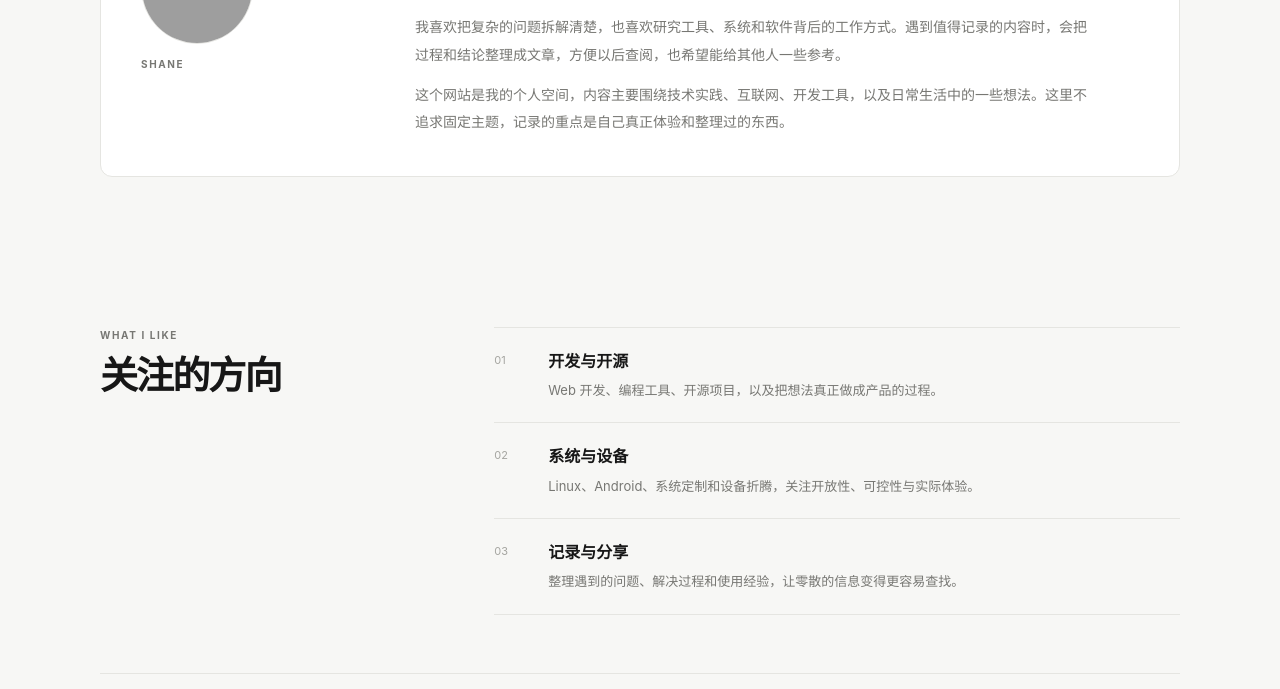
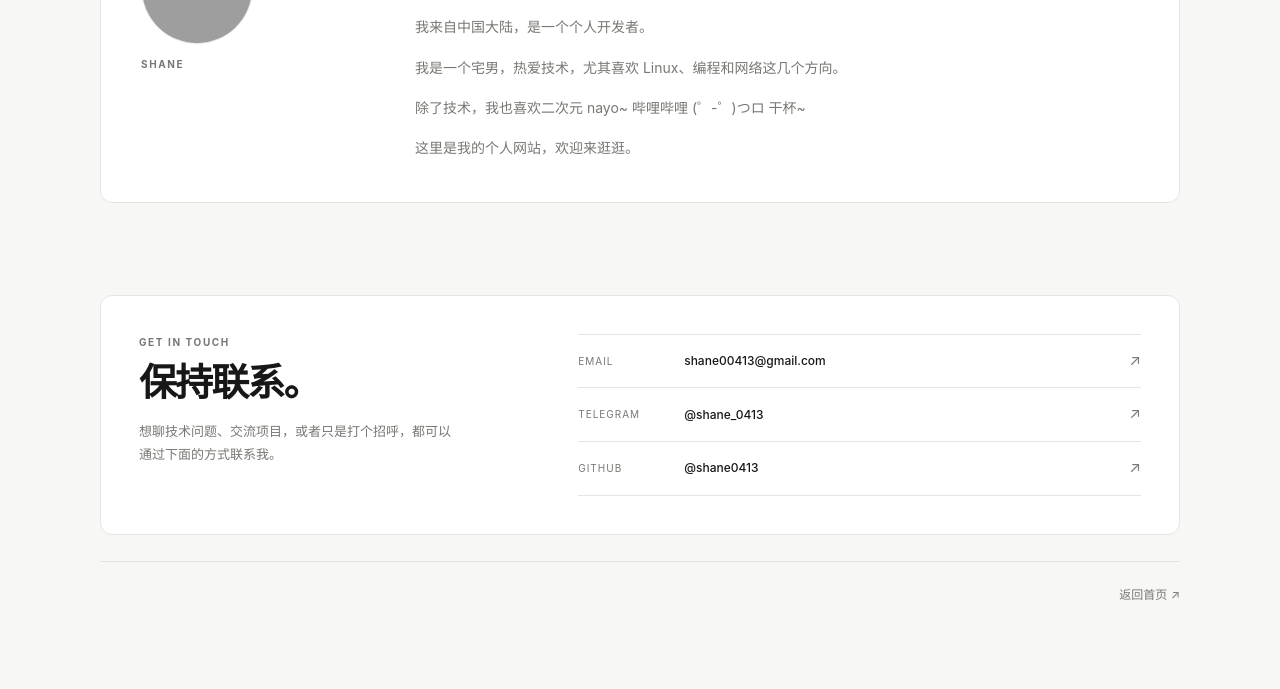
Before and after one commit to shane0413/blog, an Astro site: page /about in a window 1280 px wide. Shown: the part 451-1140 px from the top of the page. Built offline with nearby package versions, Linux system fonts and the light colour scheme; Astro itself is replaced by a stand-in of ours; grey boxes are pictures that could not be loaded.

Commit message:
Revise about page content and description
Updated personal introduction and contact details.

```diff
--- a/src/pages/about.astro
+++ b/src/pages/about.astro
@@ -8,7 +8,7 @@ import { withBase } from '../utils/paths';
 <!doctype html>
 <html lang="zh-CN">
   <head>
-    <BaseHead title={`关于我 · ${SITE_TITLE}`} description="关于 Shane：个人介绍、关注领域与联系方式。" />
+    <BaseHead title={`关于我 · ${SITE_TITLE}`} description="关于 Shane：来自中国大陆的个人开发者，热爱技术。" />
   </head>
   <body>
     <Header />
@@ -16,7 +16,7 @@ import { withBase } from '../utils/paths';
       <header class="page-heading about-heading">
         <span class="eyebrow">ABOUT / SHANE</span>
         <h1>关于我。</h1>
-        <p>一个喜欢折腾技术、记录问题，也愿意持续探索新事物的独立开发者。</p>
+        <p>我是一个热爱技术的个人开发者。</p>
       </header>
 
       <section class="about-intro" aria-labelledby="about-intro-title">
@@ -27,28 +27,19 @@ import { withBase } from '../utils/paths';
         <div class="about-copy">
           <span class="eyebrow">A LITTLE INTRODUCTION</span>
           <h2 id="about-intro-title">你好，我是 Shane。</h2>
-          <p>我喜欢把复杂的问题拆解清楚，也喜欢研究工具、系统和软件背后的工作方式。遇到值得记录的内容时，会把过程和结论整理成文章，方便以后查阅，也希望能给其他人一些参考。</p>
-          <p>这个网站是我的个人空间，内容主要围绕技术实践、互联网、开发工具，以及日常生活中的一些想法。这里不追求固定主题，记录的重点是自己真正体验和整理过的东西。</p>
+          <p>我来自中国大陆，是一个个人开发者。</p>
+          <p>我是一个宅男，热爱技术，尤其喜欢 Linux、编程和网络这几个方向。</p>
+          <p>除了技术，我也喜欢二次元 nayo~ 哔哩哔哩 (゜-゜)つロ 干杯~</p>
+          <p>这里是我的个人网站，欢迎来逛逛。</p>
         </div>
       </section>
 
-      <section class="about-section" aria-labelledby="about-interests-title">
-        <div class="about-section-heading">
-          <span class="eyebrow">WHAT I LIKE</span>
-          <h2 id="about-interests-title">关注的方向</h2>
-        </div>
-        <div class="about-interest-list">
-          <article><span>01</span><div><h3>开发与开源</h3><p>Web 开发、编程工具、开源项目，以及把想法真正做成产品的过程。</p></div></article>
-          <article><span>02</span><div><h3>系统与设备</h3><p>Linux、Android、系统定制和设备折腾，关注开放性、可控性与实际体验。</p></div></article>
-          <article><span>03</span><div><h3>记录与分享</h3><p>整理遇到的问题、解决过程和使用经验，让零散的信息变得更容易查找。</p></div></article>
-        </div>
-      </section>
 
       <section class="about-contact" aria-labelledby="about-contact-title">
         <div>
           <span class="eyebrow">GET IN TOUCH</span>
           <h2 id="about-contact-title">保持联系。</h2>
-          <p>交流技术问题、分享项目，或者只是打个招呼，都可以通过下面的方式联系我。</p>
+          <p>想聊技术问题、交流项目，或者只是打个招呼，都可以通过下面的方式联系我。</p>
         </div>
         <div class="about-contact-links">
           <a href="mailto:shane00413@gmail.com"><span>EMAIL</span><strong>shane00413@gmail.com</strong><b>↗</b></a>
```
